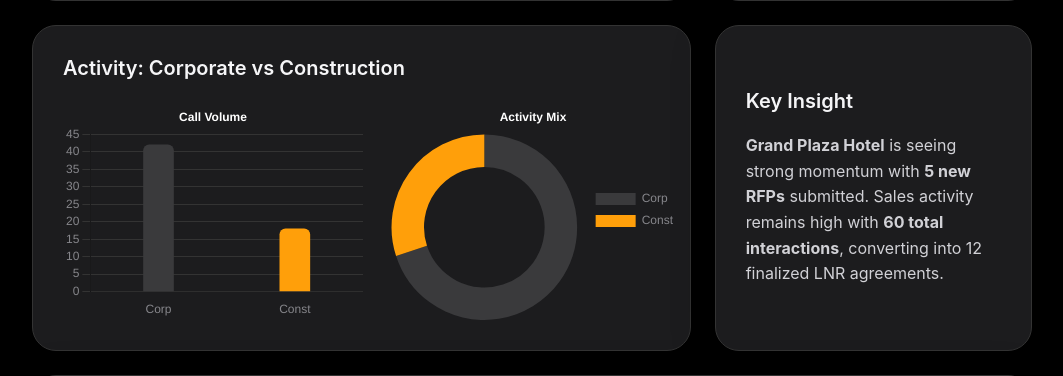
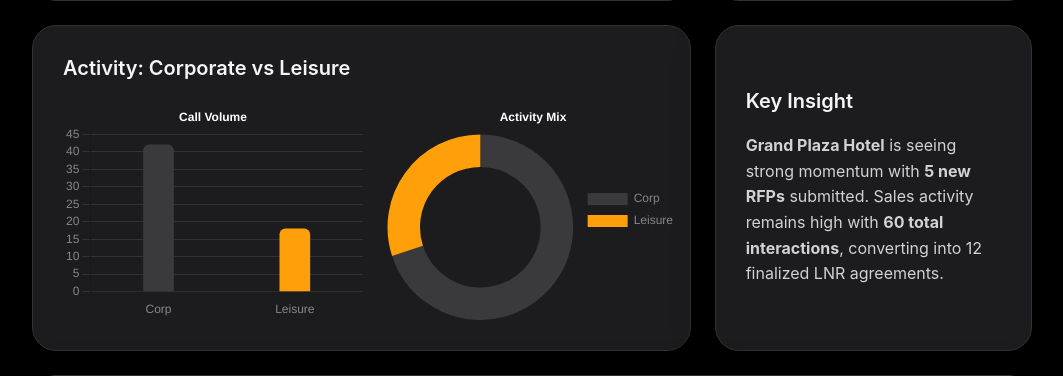
Before and after one commit to Ayushshyam2404/Sales-Pulse, a Flask app: page / in a window 1280 px wide. Shown: the part 404-780 px from the top of the page, without its empty margins (108-1171 px from the left). Run offline with Flask 3, Linux system fonts and the light colour scheme.

Commit message:
Removed the construction section as we dont have construction poeple for now

```diff
--- a/app.py
+++ b/app.py
@@ -23,9 +23,9 @@ class ReportData(db.Model):
     revenue = db.Column(db.Integer, default=14500)
     rooms_booked = db.Column(db.Integer, default=120)
 
-    # Activity Section
+    # Activity Section (Updated to Leisure)
     lnr_calls = db.Column(db.Integer, default=42)
-    const_calls = db.Column(db.Integer, default=18)
+    leisure_calls = db.Column(db.Integer, default=18)
 
     # NEW: Business Source Section
     rfps = db.Column(db.Integer, default=5)
@@ -68,7 +68,7 @@ def handle_data():
             'revenue': record.revenue,
             'rooms': record.rooms_booked,
             'lnr_calls': record.lnr_calls,
-            'const_calls': record.const_calls,
+            'leisure_calls': record.leisure_calls, # Updated
             'rfps': record.rfps,
             'lnrs': record.lnrs,
             'proposals': record.proposals,
@@ -84,7 +84,7 @@ def handle_data():
         record.rooms_booked = data.get('rooms')
 
         record.lnr_calls = data.get('lnr_calls')
-        record.const_calls = data.get('const_calls')
+        record.leisure_calls = data.get('leisure_calls') # Updated
 
         record.rfps = data.get('rfps')
         record.lnrs = data.get('lnrs')
--- a/templates/index.html
+++ b/templates/index.html
@@ -15,7 +15,7 @@
             --text-secondary: #86868B;
             --border-color: #333333;
 
-            --accent-orange: #FF9F0A; /* Slightly lighter orange for dark mode */
+            --accent-orange: #FF9F0A;
             --accent-gradient: linear-gradient(135deg, #FF9F0A 0%, #FF375F 100%);
 
             --shadow: 0 10px 40px rgba(0,0,0,0.4);
@@ -53,7 +53,7 @@
         .logo {
             width: 64px;
             height: 64px;
-            background: #fff; /* Keep logo bg white so it pops */
+            background: #fff;
             border-radius: 16px;
             box-shadow: 0 4px 12px rgba(255,255,255,0.1);
             object-fit: contain;
@@ -177,36 +177,17 @@
         }
         .input-group input:focus { border-color: var(--accent-orange); }
 
-        /* --- PRINT OPTIMIZATION (Force White Mode) --- */
+        /* --- PRINT OPTIMIZATION --- */
         @media print {
             body { background-color: white !important; color: black !important; padding: 0 !important; }
             header { margin-bottom: 20px; }
             .btn-group, .modal { display: none !important; }
-
-            /* Reset Layout for A4 Paper */
-            .grid {
-                display: grid;
-                grid-template-columns: 1fr 1fr;
-                gap: 15px;
-                width: 100%;
-            }
+            .grid { display: grid; grid-template-columns: 1fr 1fr; gap: 15px; width: 100%; }
             .card.full { grid-column: span 2; }
-
-            /* Light Cards */
-            .card {
-                background: white !important;
-                border: 1px solid #ddd !important;
-                box-shadow: none !important;
-                color: black !important;
-                page-break-inside: avoid;
-            }
-
-            /* Text Colors */
+            .card { background: white !important; border: 1px solid #ddd !important; box-shadow: none !important; color: black !important; page-break-inside: avoid; }
             h1, h2, .stat-huge { color: black !important; -webkit-text-fill-color: black !important; }
             .stat-label, .subtitle { color: #555 !important; }
             .insights-box { color: #333 !important; }
-
-            /* Charts */
             canvas { max-width: 100%; filter: none !important; }
         }
     </style>
@@ -258,7 +239,7 @@
 
         <!-- 3. Activity Segmentation (Span 2) -->
         <div class="card large">
-            <h2>Activity: Corporate vs Construction</h2>
+            <h2>Activity: Corporate vs Leisure</h2>
             <div class="chart-row">
                 <div class="chart-container"><canvas id="barChart"></canvas></div>
                 <div class="chart-container"><canvas id="pieChart"></canvas></div>
@@ -281,7 +262,7 @@
                 <div class="chart-container">
                     <canvas id="rfpPieChart"></canvas>
                 </div>
-                <!-- Mini Stats for this section -->
+                <!-- Mini Stats -->
                 <div style="width: 200px; display: flex; flex-direction: column; justify-content: center; padding-left: 20px; border-left: 1px solid #333;">
                     <div style="margin-bottom: 20px;">
                         <div class="stat-huge" style="font-size: 32px;" id="disp-rfps">0</div>
@@ -322,7 +303,7 @@
             <label style="color: #FF9F0A; font-size: 12px; font-weight: bold; display: block; margin-bottom: 10px;">ACTIVITY LOG (Calls/Visits)</label>
             <div style="display: grid; grid-template-columns: 1fr 1fr; gap: 15px;">
                 <div class="input-group"><label>Corp Calls</label><input type="number" id="inp-lnr"></div>
-                <div class="input-group"><label>Const Calls</label><input type="number" id="inp-const"></div>
+                <div class="input-group"><label>Leisure Calls</label><input type="number" id="inp-leisure"></div>
             </div>
 
             <!-- New Section -->
@@ -371,7 +352,7 @@
                 rooms: document.getElementById('inp-rooms').value,
 
                 lnr_calls: document.getElementById('inp-lnr').value,
-                const_calls: document.getElementById('inp-const').value,
+                leisure_calls: document.getElementById('inp-leisure').value, // Updated key
 
                 rfps: document.getElementById('inp-rfps').value,
                 lnrs: document.getElementById('inp-lnrs').value,
@@ -403,7 +384,6 @@
             document.getElementById('disp-signed').innerText = data.signed;
             document.getElementById('disp-proposals').innerText = data.proposals;
 
-            // New Section Text
             document.getElementById('disp-rfps').innerText = data.rfps;
             document.getElementById('disp-lnrs').innerText = data.lnrs;
 
@@ -414,14 +394,14 @@
             document.getElementById('inp-revenue').value = data.revenue;
             document.getElementById('inp-rooms').value = data.rooms;
             document.getElementById('inp-lnr').value = data.lnr_calls;
-            document.getElementById('inp-const').value = data.const_calls;
+            document.getElementById('inp-leisure').value = data.leisure_calls; // Updated ID
             document.getElementById('inp-rfps').value = data.rfps;
             document.getElementById('inp-lnrs').value = data.lnrs;
             document.getElementById('inp-proposals').value = data.proposals;
             document.getElementById('inp-signed').value = data.signed;
 
             // Insight Logic
-            const totalCalls = parseInt(data.lnr_calls) + parseInt(data.const_calls);
+            const totalCalls = parseInt(data.lnr_calls) + parseInt(data.leisure_calls);
             document.getElementById('auto-insight').innerHTML = `
                 <strong>${data.hotel_name}</strong> is seeing strong momentum with <strong>${data.rfps} new RFPs</strong> submitted.
                 Sales activity remains high with <strong>${totalCalls} total interactions</strong>, converting into ${data.lnrs} finalized LNR agreements.
@@ -441,14 +421,14 @@
             // Destroy old charts
             Object.values(charts).forEach(c => c.destroy());
 
-            // 1. Activity Bar
+            // 1. Activity Bar (Updated Labels)
             charts.actBar = new Chart(document.getElementById('barChart'), {
                 type: 'bar',
                 data: {
-                    labels: ['Corp', 'Const'],
+                    labels: ['Corp', 'Leisure'],
                     datasets: [{
                         label: 'Calls',
-                        data: [data.lnr_calls, data.const_calls],
+                        data: [data.lnr_calls, data.leisure_calls],
                         backgroundColor: ['#3A3A3C', '#FF9F0A'],
                         borderRadius: 6,
                         barThickness: 30
@@ -461,13 +441,13 @@
                 }
             });
 
-            // 2. Activity Pie
+            // 2. Activity Pie (Updated Labels)
             charts.actPie = new Chart(document.getElementById('pieChart'), {
                 type: 'doughnut',
                 data: {
-                    labels: ['Corp', 'Const'],
+                    labels: ['Corp', 'Leisure'],
                     datasets: [{
-                        data: [data.lnr_calls, data.const_calls],
+                        data: [data.lnr_calls, data.leisure_calls],
                         backgroundColor: ['#3A3A3C', '#FF9F0A'],
                         borderWidth: 0
                     }]
@@ -478,7 +458,7 @@
                 }
             });
 
-            // 3. NEW: RFP vs LNR Bar
+            // 3. RFP vs LNR Bar
             charts.rfpBar = new Chart(document.getElementById('rfpBarChart'), {
                 type: 'bar',
                 data: {
@@ -498,7 +478,7 @@
                 }
             });
 
-            // 4. NEW: RFP vs LNR Pie
+            // 4. RFP vs LNR Pie
             charts.rfpPie = new Chart(document.getElementById('rfpPieChart'), {
                 type: 'doughnut',
                 data: {
```
